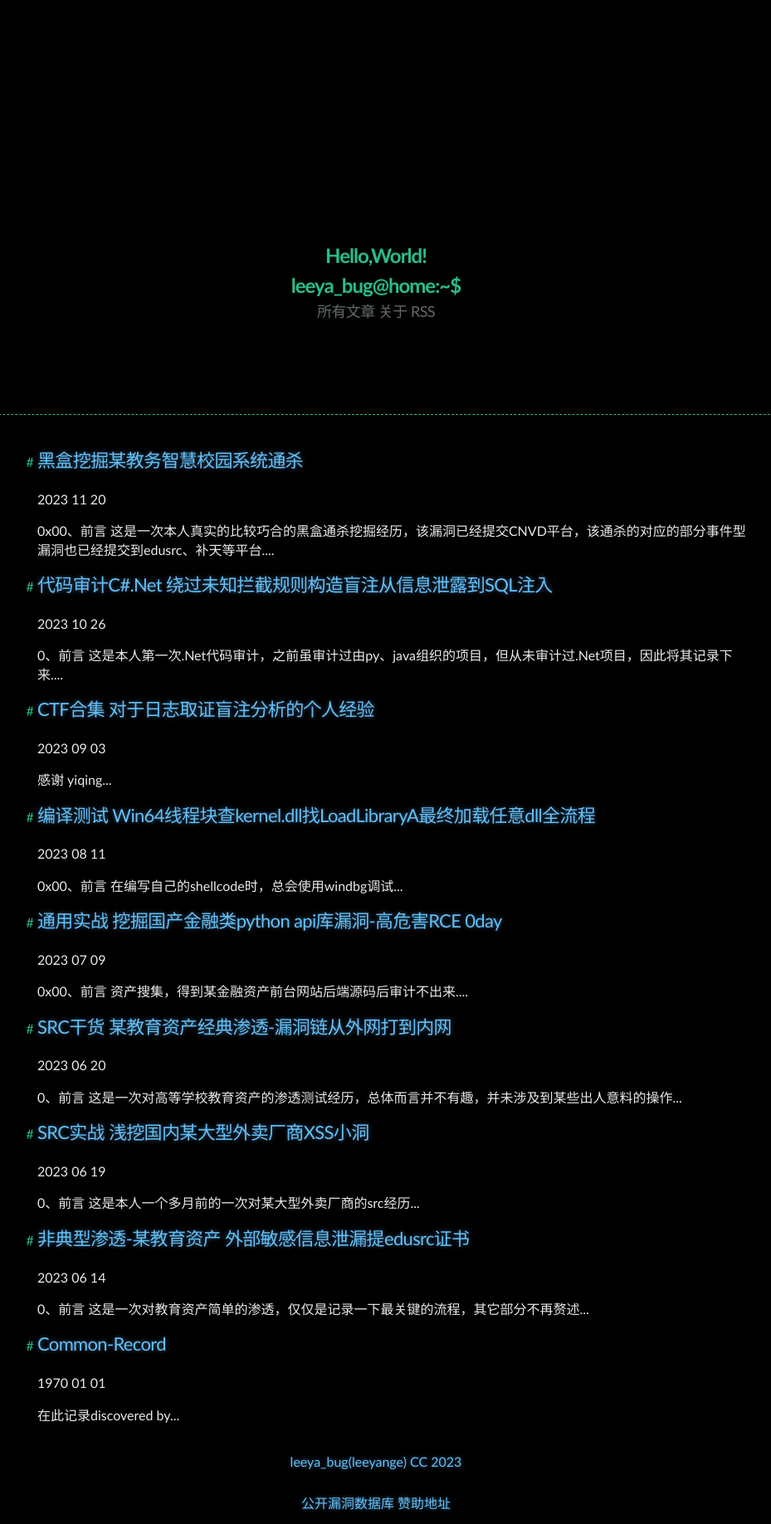
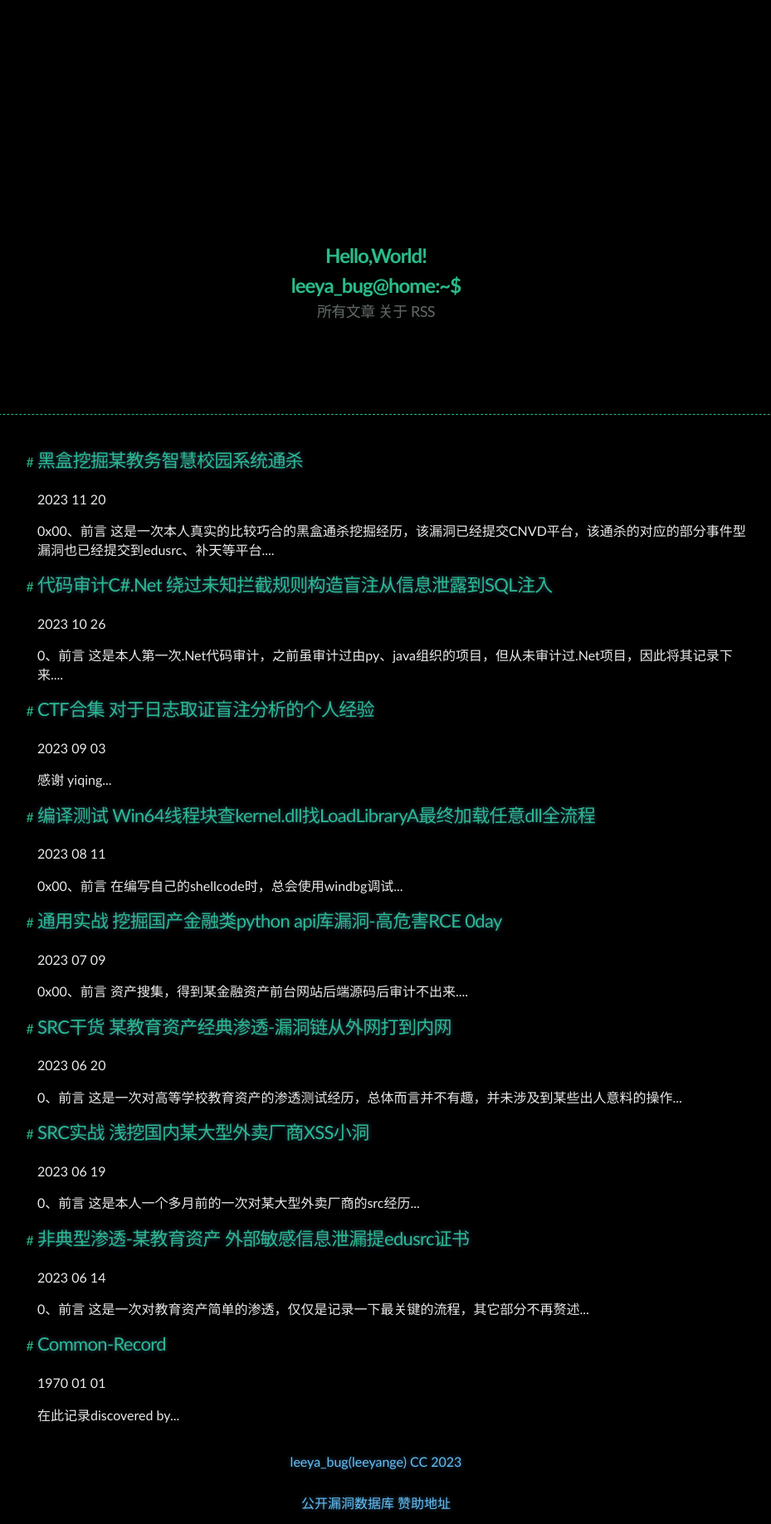
Before and after one commit to Leeyangee/leeyangee.github.io, a Jekyll site: the page built from index.html, in a window 1280 px wide. Shown: the whole page at 83% size, without its empty margins (187-1116 px from the left). Built offline with Jekyll 4.4.1, drawn with Linux system fonts in a browser that asks for light colours; the list of posts is cut into pages by our own code.

Commit message:
Update index.html

```diff
--- a/index.html
+++ b/index.html
@@ -5,7 +5,7 @@
 <ul>
     {% for post in paginator.posts %}
       <li>
-          <h2><a style="text-decoration: none;" href="{{ post.url | prepend: site.baseurl | replace: '//', '/' }}">{{ post.title }}</a></h2>
+          <h2><a style="text-decoration: none;color: #2bbc8a;" href="{{ post.url | prepend: site.baseurl | replace: '//', '/' }}">{{ post.title }}</a></h2>
           <time datetime="{{ post.date | date_to_xmlschema }}"> {{ post.date | date: '%Y  %m  %d' }}</time>
           <p>{{ post.content | strip_html | truncatewords:2 }}</p>
       </li>
```
